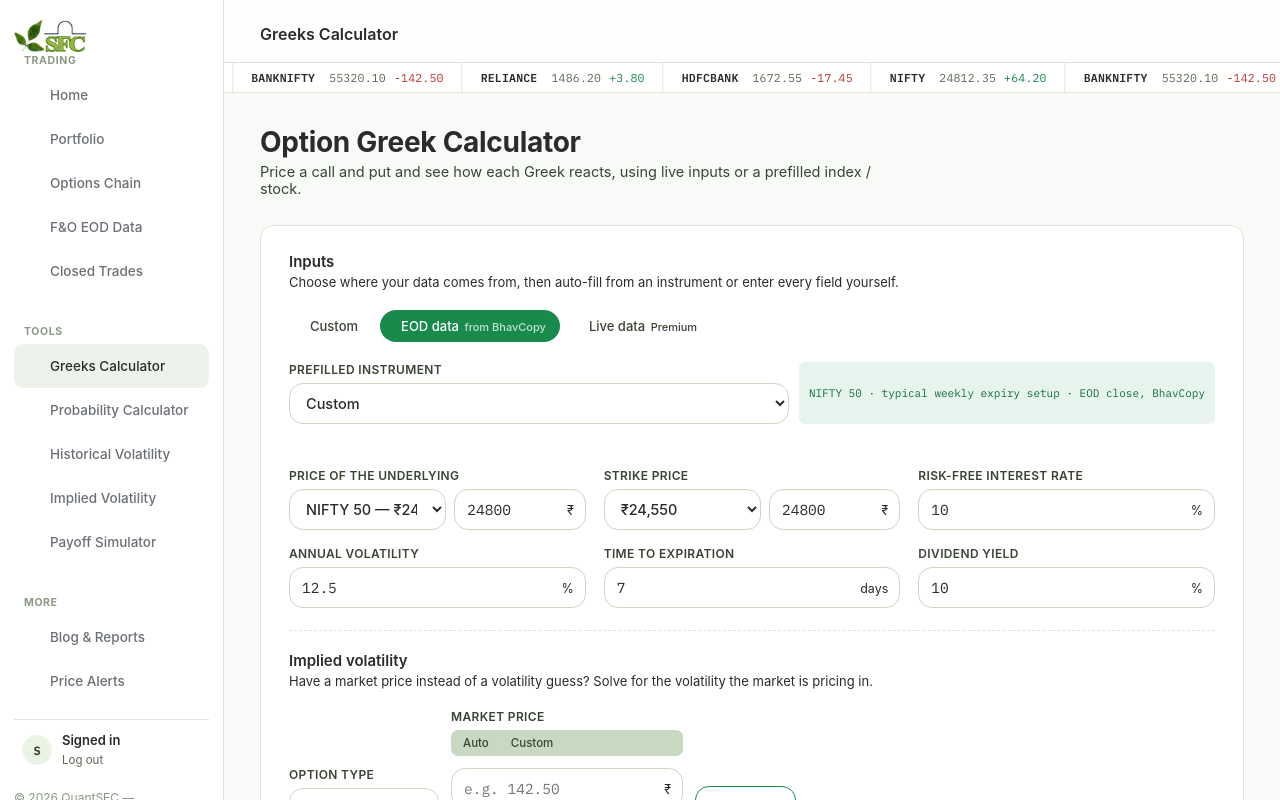
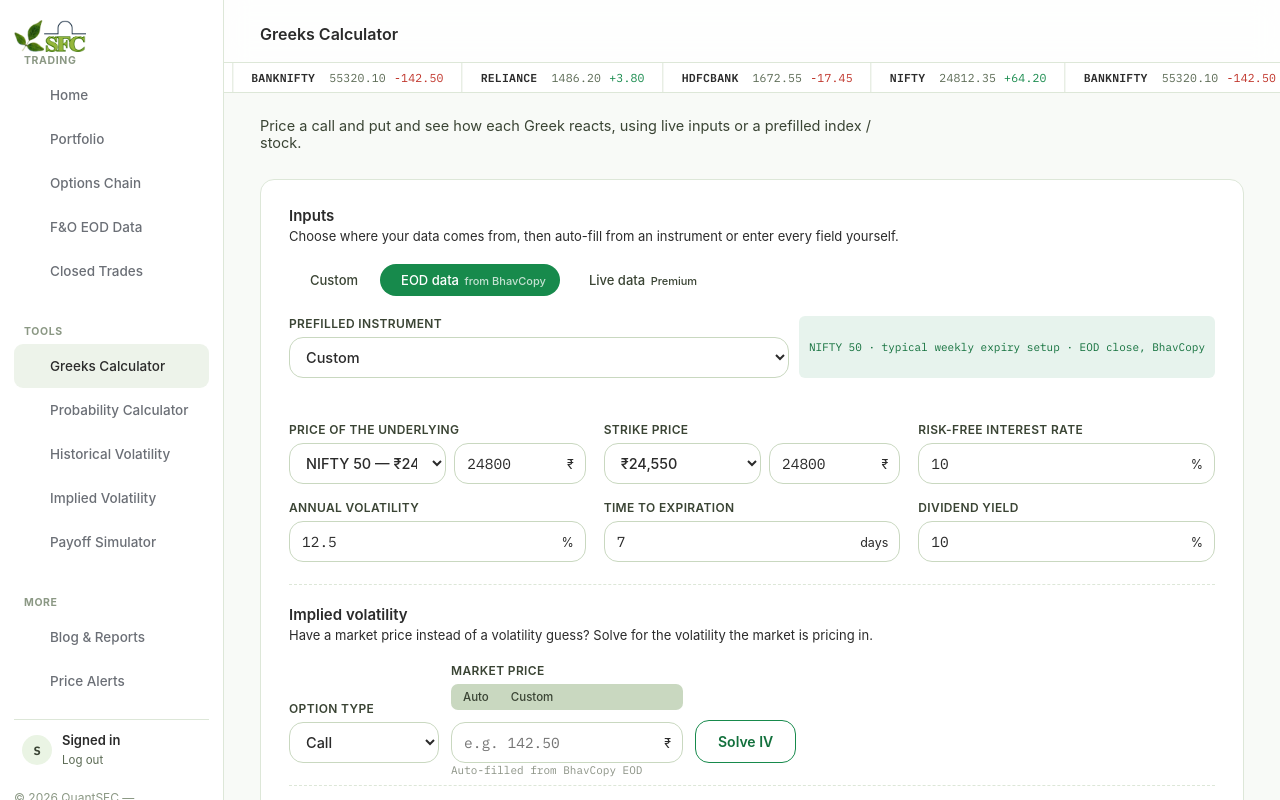
Before and after one commit to SouvikNandy/SFC_frontend, an Angular app: page /dashboard/greeks in a window 1280 px wide. Shown: the top 800 px of the page. Built offline with nearby package versions, Linux system fonts and the light colour scheme.

Commit message:
design UI table

```diff
--- a/src/app/features/dashboard/eod/eod.component.scss
+++ b/src/app/features/dashboard/eod/eod.component.scss
@@ -223,7 +223,7 @@ input[type="text"] {
     padding: 10px 12px;
     border: 1.5px solid var(--input-border);
     border-radius: 8px;
-    font-size: 14px;
+    font-size: 12px;
     color: var(--ink);
     background: var(--panel);
     font-family: var(--font-mono);
--- a/src/app/features/dashboard/greeks/greeks.component.html
+++ b/src/app/features/dashboard/greeks/greeks.component.html
@@ -1,7 +1,6 @@
 <section class="sfc-page-pad greeks-page">
 
     <div class="head">
-        <h1>Option Greek Calculator</h1>
         <p class="sub">Price a call and put and see how each Greek reacts, using live inputs or a prefilled index /
             stock.</p>
     </div>
--- a/src/app/features/dashboard/greeks/greeks.component.scss
+++ b/src/app/features/dashboard/greeks/greeks.component.scss
@@ -53,7 +53,8 @@ h1 {
 .field-block {
     display: flex;
     flex-direction: column;
-    gap: 6px
+    gap: 6px;
+    position: relative;
 }
 
 .field-block label {
@@ -362,7 +363,7 @@ button.calc.secondary:hover {
 }
 
 .iv-result {
-    margin-top: 14px;
+    margin-top: 20px;
     background: var(--teal-tint);
     border: 1px solid #d7e3cb;
     border-radius: var(--radius);
@@ -382,8 +383,10 @@ button.calc.secondary:hover {
 
 .iv-source-hint {
     font-size: 11px;
-    color: var(--ink-faint);
-    font-family: IBM Plex Mono, monospace
+    color: #8b9285;
+    font-family: IBM Plex Mono, monospacel;
+    position: absolute;
+    top: 100%;
 }
 
 .src-toggle {
--- a/src/app/shared/components/data-table/data-table.component.scss
+++ b/src/app/shared/components/data-table/data-table.component.scss
@@ -40,9 +40,9 @@
     text-align: center;
 }
 
-.data-table__align--right {
-    text-align: right;
-}
+// .data-table__align--right {
+//     text-align: right;
+// }
 
 .data-table__type--number,
 .data-table__type--currency,
--- a/src/app/shared/components/data-table/data-table.component.ts
+++ b/src/app/shared/components/data-table/data-table.component.ts
@@ -58,7 +58,7 @@ export class DataTableComponent<T extends object> {
     }
 
     alignClass(column: DataTableColumn<T>): DataTableAlign {
-        return column.align ?? (column.type === 'number' || column.type === 'currency' || column.type === 'percentage' || column.type === 'change' ? 'right' : 'left');
+        return column.align ?? (column.type === 'number' || column.type === 'currency' || column.type === 'percentage' || column.type === 'change' ? 'left' : 'left');
     }
 
     changeClass(value: unknown): string {
@@ -102,7 +102,6 @@ export class DataTableComponent<T extends object> {
     trackColumn(_index: number, column: DataTableColumn<T>): string {
         return String(column.key);
     }
-
     rowClass(row: T): string {
         return this.columns().find(column => column.rowClass)?.rowClass?.(row) ?? '';
     }
--- a/src/app/shared/components/sidebar/sidebar.component.scss
+++ b/src/app/shared/components/sidebar/sidebar.component.scss
@@ -144,6 +144,7 @@
 
     .sfc-sidebar.open {
         transform: translateX(0);
-        box-shadow: 20px 0 40px rgba(18, 20, 26, 0.18)
+        box-shadow: 20px 0 40px rgba(18, 20, 26, 0.18);
+        overflow: auto
     }
 }
--- a/src/styles.css
+++ b/src/styles.css
@@ -6,7 +6,7 @@ input[type="date"] {
     padding: 10px 12px;
     border: 1.5px solid var(--input-border);
     border-radius: 8px;
-    font-size: 14px;
+    font-size: 12px;
     color: var(--ink);
     background: var(--panel);
     font-family: var(--font-mono);
```
